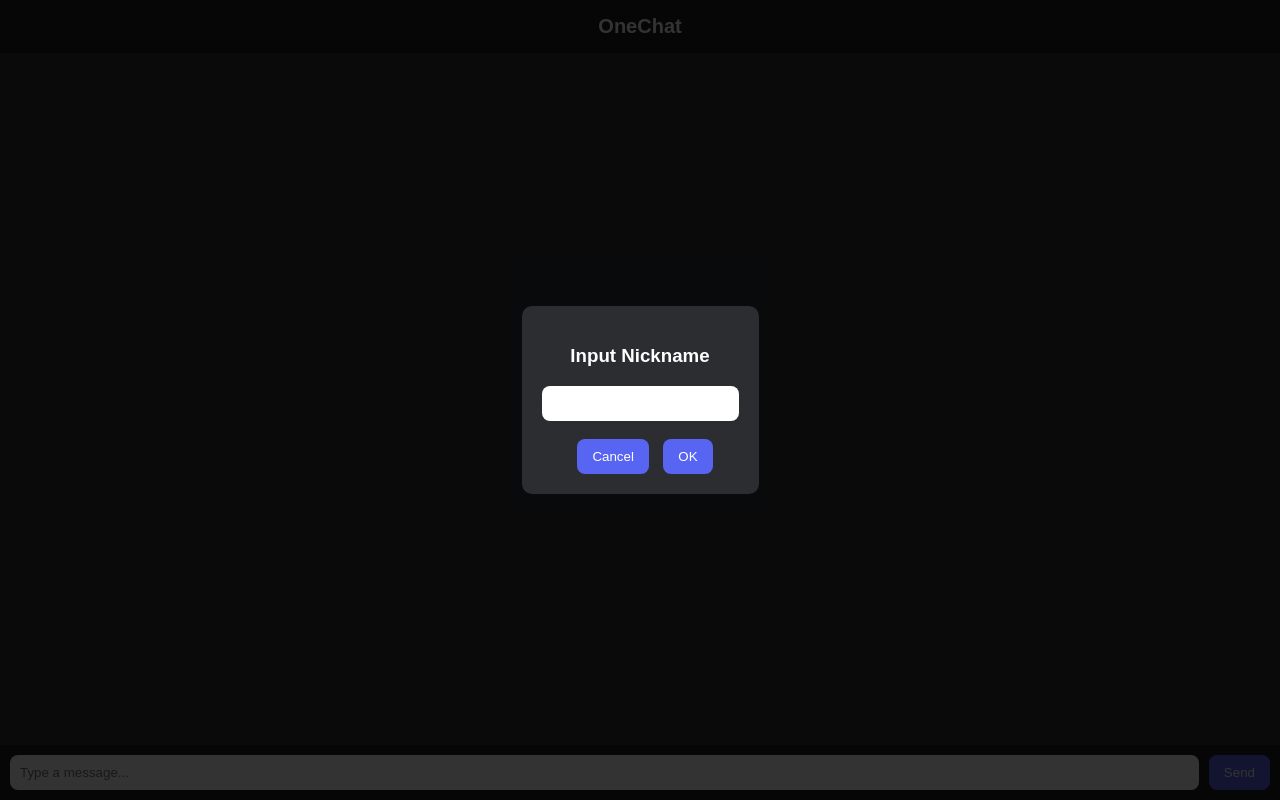
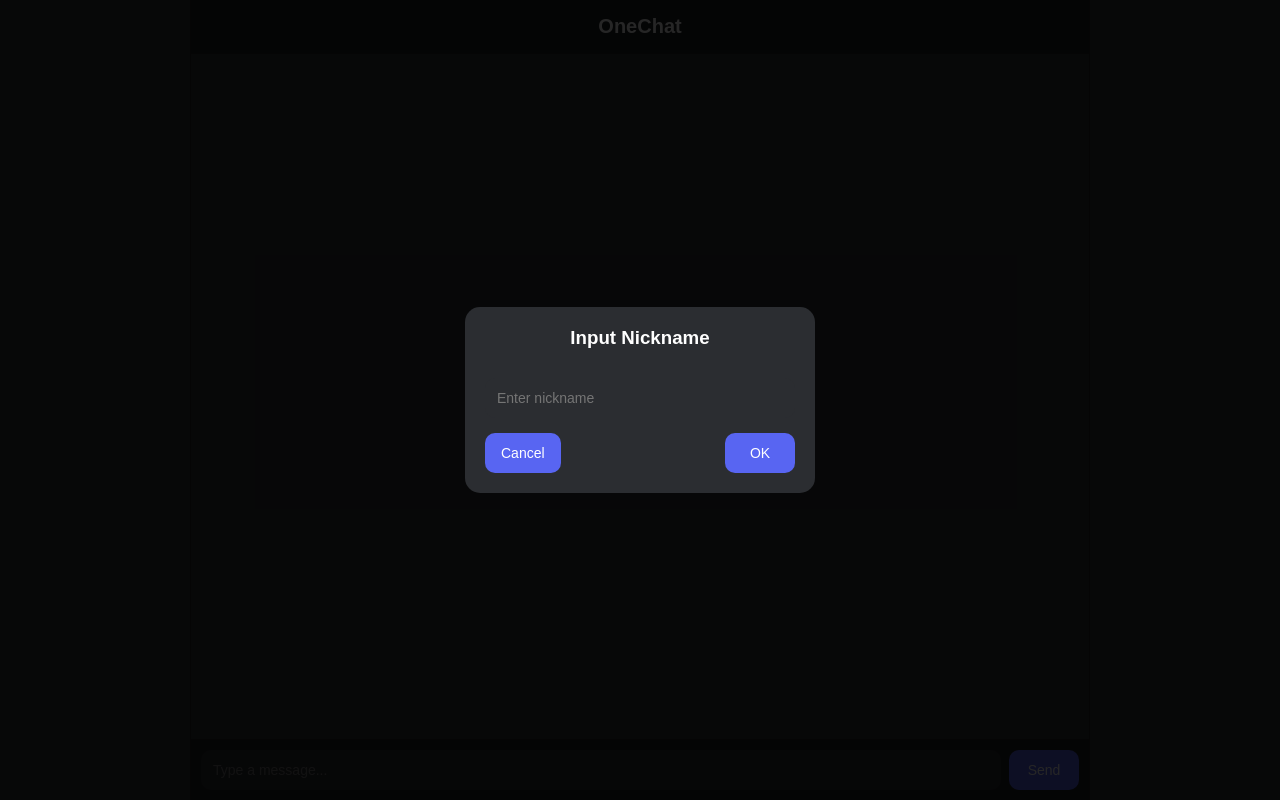
Before and after one commit to RileyDoesCode/OneChat, a website: page public/index.html in a window 1280 px wide. Drawn offline with nearby package versions, Linux system fonts and the light colour scheme; no server answers.

Commit message:
Update index.html

```diff
--- a/public/index.html
+++ b/public/index.html
@@ -1,101 +1,167 @@
 <!DOCTYPE html>
-<html>
+<html lang="en">
 <head>
 <meta charset="UTF-8">
+<meta name="viewport" content="width=device-width, initial-scale=1.0, viewport-fit=cover">
 <title>OneChat</title>
+
 <script src="/socket.io/socket.io.js"></script>
+
 <style>
-body {
+* {
+  box-sizing: border-box;
+  -webkit-tap-highlight-color: transparent;
+}
+
+html, body {
   margin: 0;
-  font-family: Arial;
+  padding: 0;
+  height: 100%;
+  font-family: Arial, Helvetica, sans-serif;
   background: #313338;
   color: white;
+  overflow: hidden;
+}
+
+body {
   display: flex;
   flex-direction: column;
-  height: 100vh;
 }
 
+/* HEADER */
 header {
+  flex-shrink: 0;
   padding: 15px;
   background: #1e1f22;
   text-align: center;
-  font-size: 20px;
+  font-size: clamp(16px, 3vw, 20px);
   font-weight: bold;
+  border-bottom: 1px solid #222;
 }
 
+/* CHAT AREA */
 #chat {
   flex: 1;
-  padding: 10px;
   overflow-y: auto;
+  padding: 15px;
+  display: flex;
+  flex-direction: column;
+  gap: 10px;
 }
 
+/* MESSAGE */
 .message {
-  margin-bottom: 10px;
   background: #383a40;
-  padding: 8px;
-  border-radius: 8px;
+  padding: 10px 12px;
+  border-radius: 12px;
+  max-width: 95%;
+  word-wrap: break-word;
 }
 
 .nickname {
   font-weight: bold;
   color: #00a8fc;
+  font-size: 14px;
 }
 
 .time {
-  font-size: 10px;
+  font-size: 11px;
   opacity: 0.6;
+  margin-top: 4px;
 }
 
 #typing {
   font-size: 13px;
   opacity: 0.7;
-  margin-left: 10px;
+  padding-left: 15px;
+  height: 20px;
 }
 
+/* FOOTER INPUT AREA */
 footer {
+  flex-shrink: 0;
   display: flex;
   padding: 10px;
+  gap: 8px;
   background: #1e1f22;
+  border-top: 1px solid #222;
 }
 
 input {
   flex: 1;
-  padding: 10px;
+  padding: 12px;
   border: none;
-  border-radius: 8px;
+  border-radius: 10px;
   outline: none;
+  font-size: 14px;
+  background: #2b2d31;
+  color: white;
 }
 
 button {
-  margin-left: 10px;
-  padding: 10px 15px;
+  padding: 12px 16px;
   background: #5865f2;
   border: none;
   color: white;
-  border-radius: 8px;
+  border-radius: 10px;
   cursor: pointer;
+  font-size: 14px;
+  min-width: 70px;
 }
 
+button:active {
+  transform: scale(0.96);
+}
+
+/* MODAL */
 #modal {
   position: fixed;
-  top: 0;
-  left: 0;
-  width: 100%;
-  height: 100%;
-  background: rgba(0,0,0,0.8);
+  inset: 0;
+  background: rgba(0,0,0,0.85);
   display: flex;
   justify-content: center;
   align-items: center;
+  padding: 20px;
+  z-index: 999;
 }
 
 .modal-box {
+  width: 100%;
+  max-width: 350px;
   background: #2b2d31;
   padding: 20px;
-  border-radius: 10px;
+  border-radius: 15px;
   text-align: center;
+}
+
+.modal-box h3 {
+  margin-top: 0;
+}
+
+.modal-box input {
+  width: 100%;
+  margin-top: 10px;
+}
+
+.modal-buttons {
+  margin-top: 15px;
+  display: flex;
+  justify-content: space-between;
+  gap: 10px;
+}
+
+/* DESKTOP CENTERING */
+@media (min-width: 768px) {
+  body {
+    max-width: 900px;
+    margin: auto;
+    border-left: 1px solid #222;
+    border-right: 1px solid #222;
+  }
 }
 </style>
 </head>
+
 <body>
 
 <header>OneChat</header>
@@ -104,16 +170,19 @@ button {
 <div id="typing"></div>
 
 <footer>
-  <input id="messageInput" placeholder="Type a message...">
+  <input id="messageInput" placeholder="Type a message..." autocomplete="off">
   <button onclick="sendMessage()">Send</button>
 </footer>
 
+<!-- NICKNAME MODAL -->
 <div id="modal">
   <div class="modal-box">
     <h3>Input Nickname</h3>
-    <input id="nicknameInput"><br><br>
-    <button onclick="cancel()">Cancel</button>
-    <button onclick="confirmNickname()">OK</button>
+    <input id="nicknameInput" placeholder="Enter nickname">
+    <div class="modal-buttons">
+      <button onclick="cancel()">Cancel</button>
+      <button onclick="confirmNickname()">OK</button>
+    </div>
   </div>
 </div>
 
@@ -126,7 +195,7 @@ if(nickname){
 }
 
 function confirmNickname(){
-  const input = document.getElementById("nicknameInput").value;
+  const input = document.getElementById("nicknameInput").value.trim();
   if(!input) return;
   nickname = input;
   localStorage.setItem("nickname", nickname);
@@ -141,6 +210,7 @@ const chat = document.getElementById("chat");
 const typingDiv = document.getElementById("typing");
 
 socket.on("loadMessages", (msgs)=>{
+  chat.innerHTML = "";
   msgs.forEach(addMessage);
 });
 
@@ -155,18 +225,26 @@ socket.on("typing", (name)=>{
 
 function sendMessage(){
   const input = document.getElementById("messageInput");
-  if(!input.value) return;
+  if(!input.value.trim()) return;
 
   socket.emit("chatMessage", {
     nickname: nickname,
-    text: input.value
+    text: input.value.trim()
   });
 
   input.value = "";
 }
 
-document.getElementById("messageInput").addEventListener("input", ()=>{
+document.getElementById("messageInput")
+.addEventListener("input", ()=>{
   socket.emit("typing", nickname);
+});
+
+document.getElementById("messageInput")
+.addEventListener("keydown", (e)=>{
+  if(e.key === "Enter"){
+    sendMessage();
+  }
 });
 
 function addMessage(msg){
```
